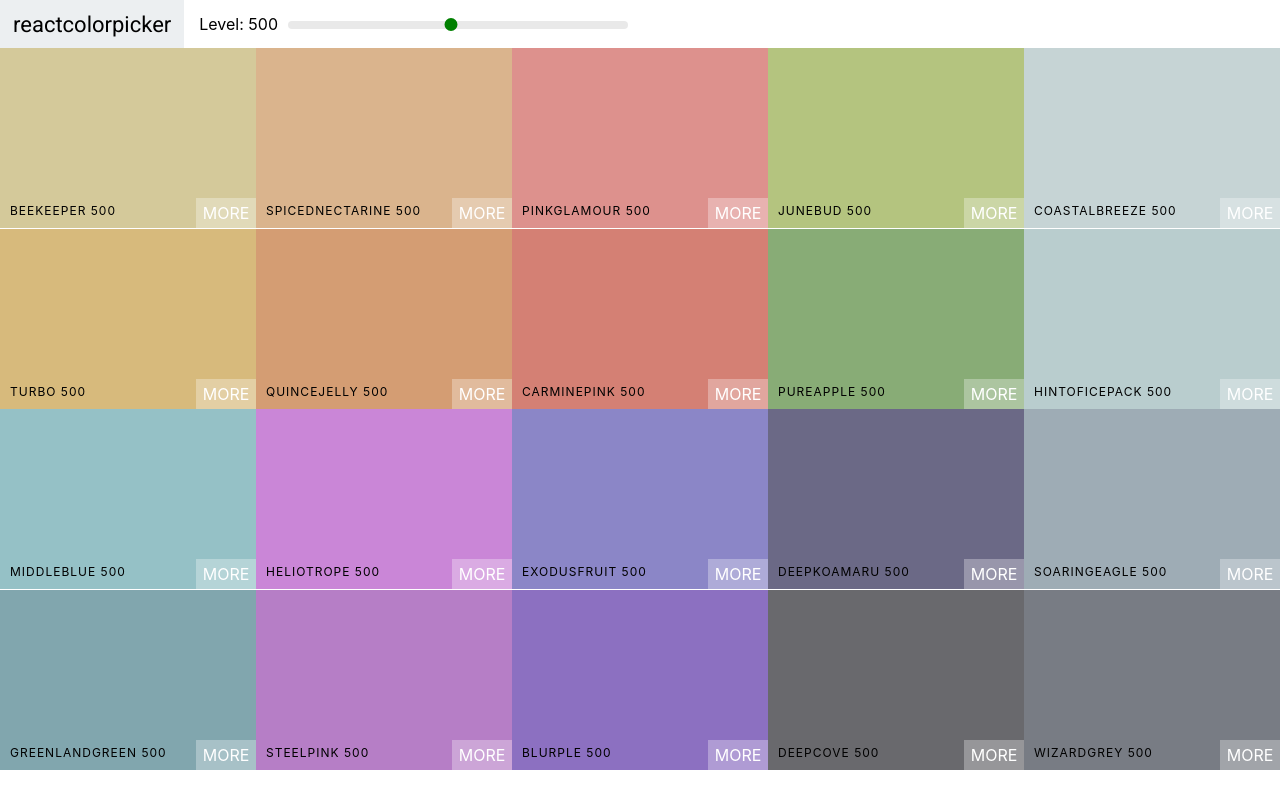
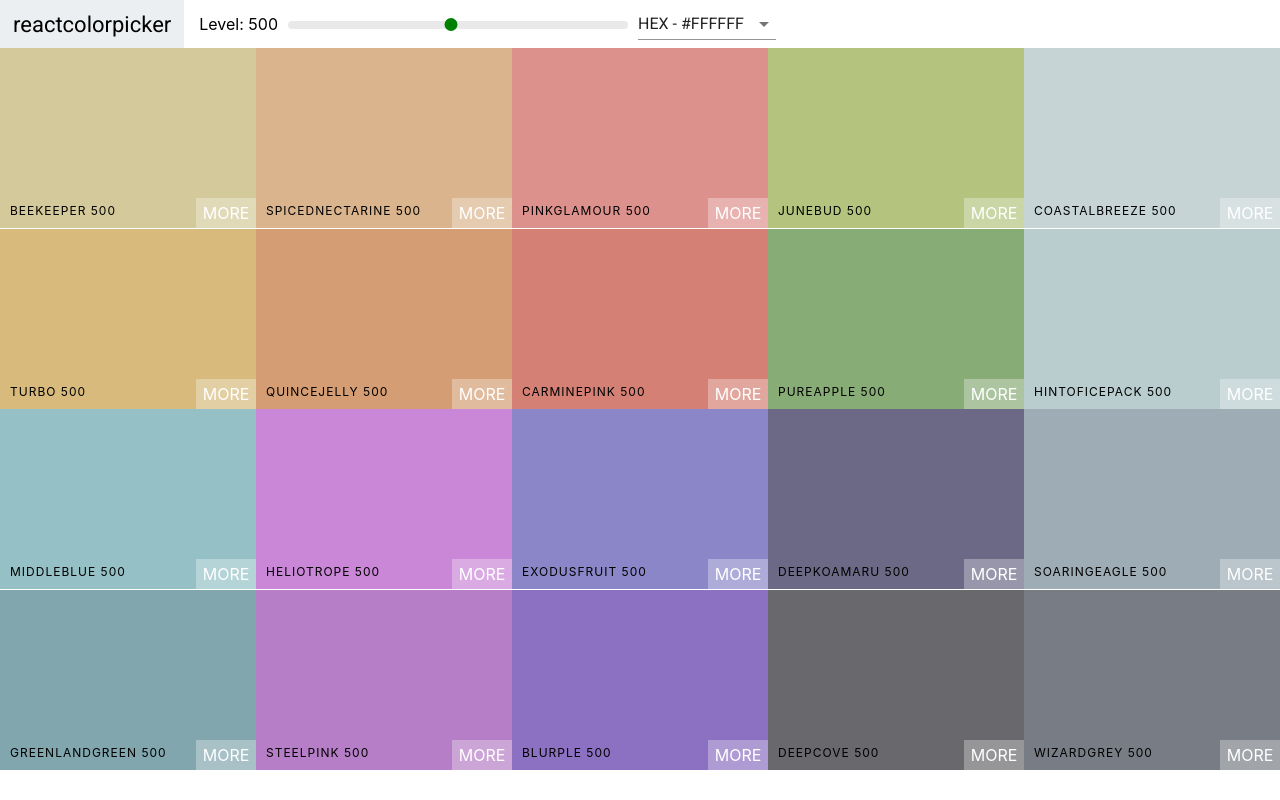
Before and after one commit to cucu99/color-app, a React (Create React App) app: page / in a window 1280 px wide. Built offline with nearby package versions, Linux system fonts and the light colour scheme.

Commit message:
Add Select and Material UI

```diff
--- a/package.json
+++ b/package.json
@@ -3,6 +3,7 @@
   "version": "0.1.0",
   "private": true,
   "dependencies": {
+    "@material-ui/core": "^3.9.3",
     "chroma-js": "^2.0.3",
     "rc-slider": "^8.6.11",
     "react": "^16.8.6",
--- a/src/Navbar.js
+++ b/src/Navbar.js
@@ -1,11 +1,27 @@
 import React, { Component } from 'react';
+import Select from '@material-ui/core/Select';
+import MenuItem from '@material-ui/core/MenuItem';
 import Slider from 'rc-slider';
 import 'rc-slider/assets/index.css';
 import './Navbar.css';
 
 export default class Navbar extends Component {
+  constructor(props) {
+    super(props);
+    this.state = {
+      format: 'hex'
+    };
+    this.handleChange = this.handleChange.bind(this);
+  }
+
+  handleChange(e) {
+    this.setState({ format: e.target.value });
+    this.props.handleChange(e.target.value);
+  }
+
   render() {
     const { level, changeLevel } = this.props;
+    const { format } = this.state;
     return (
       <nav className="Navbar">
         <div className="logo">
@@ -23,6 +39,13 @@ export default class Navbar extends Component {
             />
           </div>
         </div>
+        <div className="select-container">
+          <Select value={format} onChange={this.handleChange}>
+            <MenuItem value="hex">HEX - #FFFFFF</MenuItem>
+            <MenuItem value="rgb">RGB - rgb(255,255,255)</MenuItem>
+            <MenuItem value="rgba">RGBA - rgba(255,255,255, 1.0)</MenuItem>
+          </Select>
+        </div>
       </nav>
     );
   }
--- a/src/Palette.js
+++ b/src/Palette.js
@@ -7,24 +7,34 @@ export default class Palette extends Component {
   constructor(props) {
     super(props);
     this.state = {
-      level: 500
+      level: 500,
+      format: 'hex'
     };
     this.changeLevel = this.changeLevel.bind(this);
+    this.changeFormat = this.changeFormat.bind(this);
   }
 
   changeLevel(level) {
     this.setState({ level });
   }
 
+  changeFormat(val) {
+    this.setState({ format: val });
+  }
+
   render() {
     const { colors } = this.props.palette;
-    const { level } = this.state;
+    const { level, format } = this.state;
     const colorBoxes = colors[level].map(color => (
-      <ColorBox background={color.hex} name={color.name} />
+      <ColorBox background={color[format]} name={color.name} />
     ));
     return (
       <div className="Palette">
-        <Navbar level={level} changeLevel={this.changeLevel} />
+        <Navbar
+          level={level}
+          changeLevel={this.changeLevel}
+          handleChange={this.changeFormat}
+        />
         <div className="Palette-colors">{colorBoxes}</div>
         {/* TODO: Footer */}
       </div>
```
Also changed, not shown: 1 other file (tests, documents, lock files or other folders).
